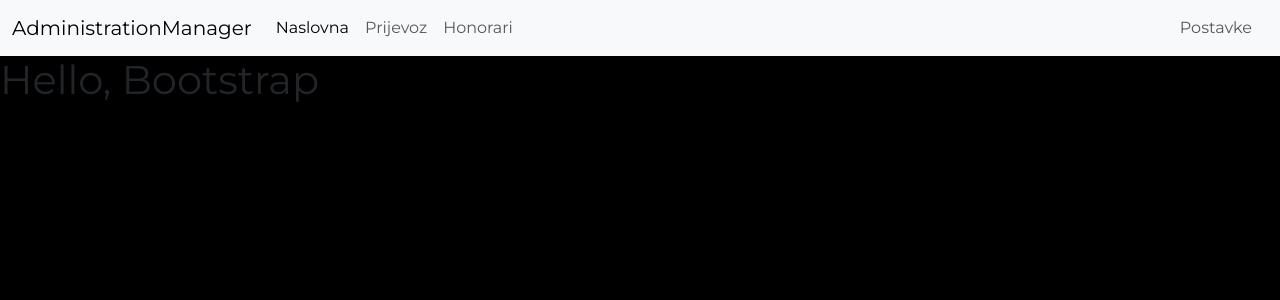
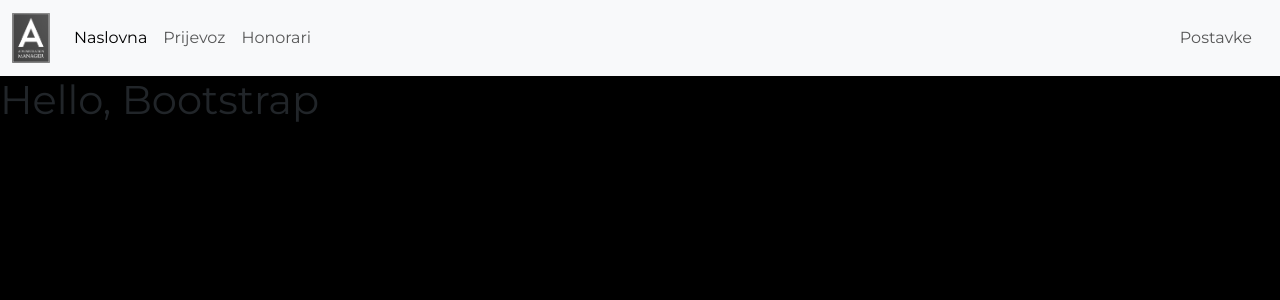
Before and after one commit to i2martin/AdministrationManager, a Flask app: page / in a window 1280 px wide. Shown: the top 300 px of the page. Run offline with Flask 2, Linux system fonts and the light colour scheme; parts of the project's set-up code (start-up, migrations or seed data) failed here and were passed over; some libraries are stand-ins or nearby versions.

Commit message:
Added logo images to static/images and updated navbar.

```diff
--- a/templates/base.html
+++ b/templates/base.html
@@ -16,7 +16,7 @@
 <body>
 <nav class="navbar navbar-expand-lg bg-body-tertiary">
   <div class="container-fluid">
-    <a class="navbar-brand" href="#">AdministrationManager</a>
+    <a class="navbar-brand" href="#"><img src="{{url_for('static', filename='images/logo2.png')}}" alt="Logo" class="img-fluid" style="height: 50px;"></a>
     <button class="navbar-toggler" type="button" data-bs-toggle="collapse" data-bs-target="#navbarSupportedContent" aria-controls="navbarSupportedContent" aria-expanded="false" aria-label="Toggle navigation">
       <span class="navbar-toggler-icon"></span>
     </button>
```
Also changed, not shown: static/images/logo.png (added), static/images/logo2.PNG (added).
